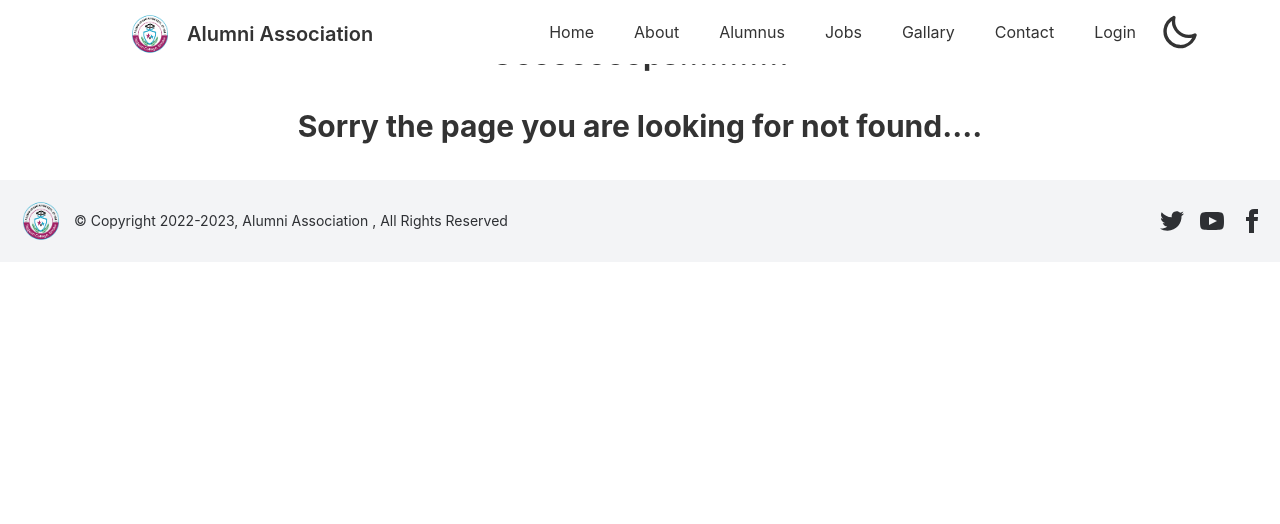
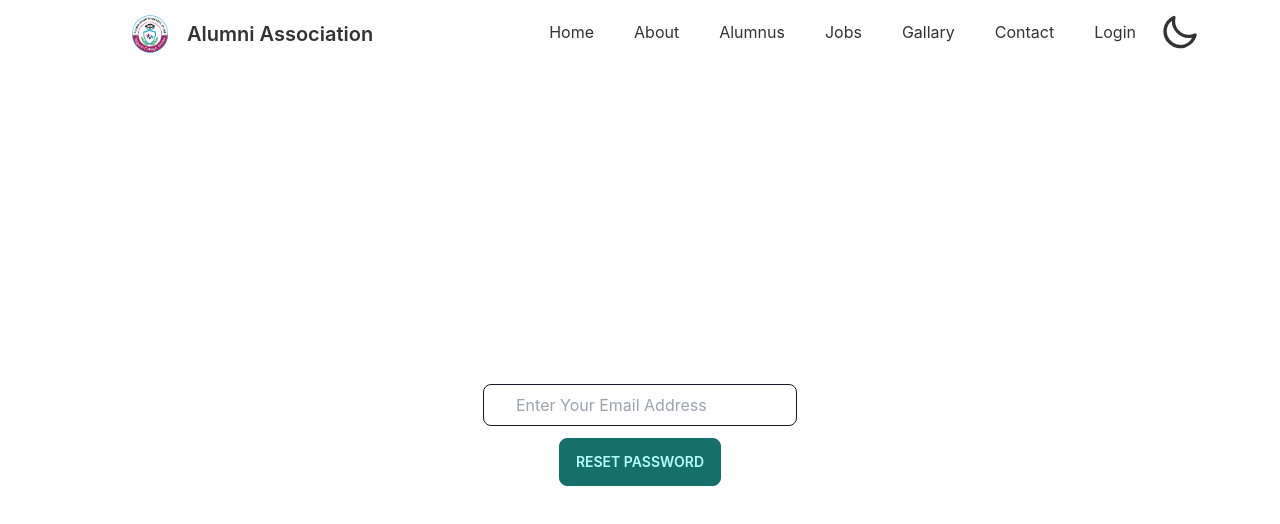
Before and after one commit to Parvez-Rahman100/alumni-association-client, a React (Create React App) app: page /reset-password in a window 1280 px wide. Shown: the top 524 px of the page. Built offline with nearby package versions, Linux system fonts and the light colour scheme; no server answers.

Commit message:
reset password added

```diff
--- a/src/App.js
+++ b/src/App.js
@@ -9,6 +9,7 @@ import Home from './Components/Home/Home';
 import Jobs from './Components/Jobs/Jobs';
 import Login from './Components/Login/Login';
 import RequireAuth from './Components/Login/RequireAuth';
+import ResetPassword from './Components/Login/ResetPassword';
 import SignUp from './Components/Login/SignUp';
 import Footer from './Components/Shared/Footer';
 import Navbar from './Components/Shared/NavBar';
@@ -28,6 +29,7 @@ const App = () => {
           <Route path='/signup' element={<SignUp />}></Route>
           <Route path='/jobs' element={<RequireAuth><Jobs /></RequireAuth>}></Route>
           <Route path='/all-alumnus' element={<AllAlumnus />}></Route>
+          <Route path='/reset-password' element={<ResetPassword />}></Route>
           <Route path='*' element={<NotFound />}></Route>
         </Routes>
         <Footer />
--- a/src/Components/Login/Login.js
+++ b/src/Components/Login/Login.js
@@ -41,6 +41,7 @@ const Login = () => {
         console.log(data);
         signInWithEmailAndPassword(data.email, data.password, data.regNumber);
     }
+
 
     return (
         <div className='flex h-screen container mx-auto justify-center backgroundImg items-center'>
@@ -122,10 +123,9 @@ const Login = () => {
                                 {errors.regNumber?.type === 'minLength' && <span className="label-text-alt text-red-500">{errors.regNumber.message}</span>}
                             </label>
                         </div>
-
-
                         <input className='btn w-full max-w-xs btn-primary text-white' type="submit" value="Login" />
                     </form>
+                    <Link to='/reset-password'>Forget Password?</Link>
                 </div>
                 <p>New to Alumni Association? <Link to='/signup' className=' text-secondary mx-2
                 '> Signup Now</Link> </p>
--- /dev/null
+++ b/src/Components/Login/ResetPassword.js
@@ -0,0 +1,46 @@
+import React, { useState } from 'react';
+import { useSendPasswordResetEmail } from 'react-firebase-hooks/auth';
+import auth from '../../firebase.init';
+
+const ResetPassword = () => {
+    const [email, setEmail] = useState('');
+    const [sendPasswordResetEmail, sending, resetError] = useSendPasswordResetEmail(
+        auth
+    );
+
+    if (resetError) {
+        return (
+            <div>
+                <p>Error: {resetError.message}</p>
+            </div>
+        );
+    }
+    if (sending) {
+        return <p>Sending...</p>;
+    }
+    return (
+        <div className=' py-96 text-center'>
+            {/* Forget Password  */}
+            <input
+                className=' border border-gray-900 rounded-lg py-2 px-8 text-slate-900'
+                type="email"
+                value={email}
+                required
+                placeholder='Enter Your Email Address'
+                onChange={(e) => setEmail(e.target.value)}
+            />
+            <br />
+            <button
+                className=' my-3 btn btn-primary'
+                onClick={async () => {
+                    await sendPasswordResetEmail(email);
+                    alert('Please Check Your Email');
+                }}
+            >
+                Reset password
+            </button>
+        </div>
+    );
+};
+
+export default ResetPassword;
--- a/src/Components/Shared/Footer.js
+++ b/src/Components/Shared/Footer.js
@@ -5,7 +5,7 @@ import logo from '../../Assests/logo.png';
 const Footer = () => {
     return (
 
-        <footer className="footer items-center p-4 bg-neutral text-neutral-content">
+        <footer className="footer items-center p-4 bg-accent text-neutral-content">
             <div className="items-center grid-flow-col">
                 <img style={{ width: '50px', height: '50px' }} alt='alumniLogo' src={logo} />
                 <p> &copy; Copyright 2022-2023, Alumni Association , All Rights Reserved</p>
```
